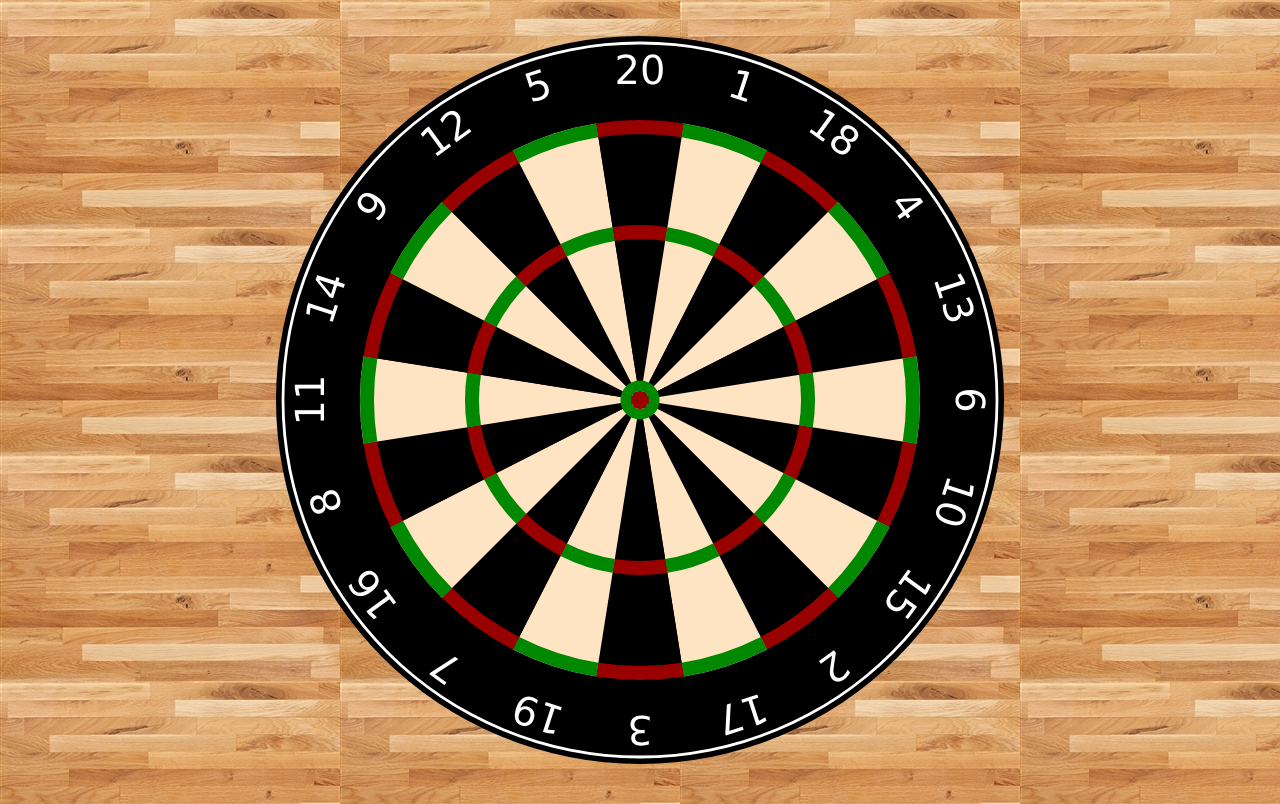
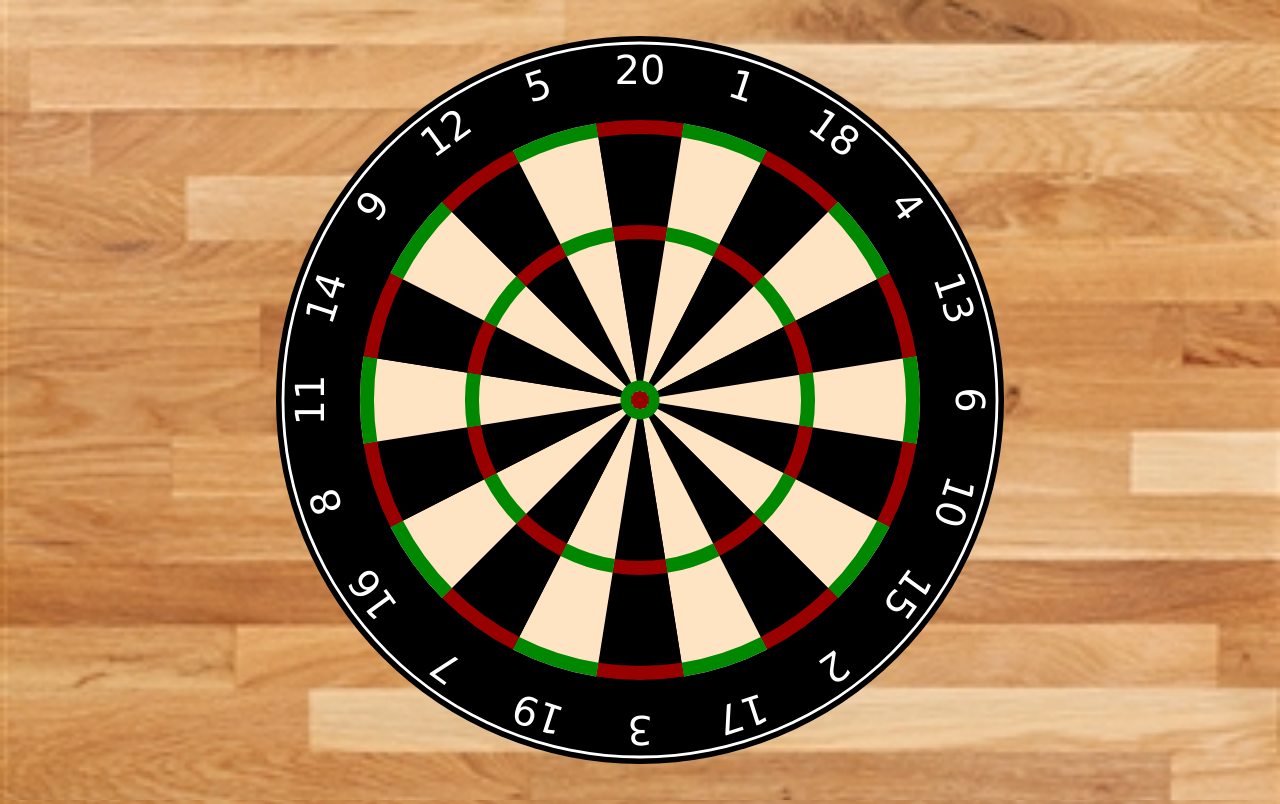
Before and after one commit to clclcocoro/dartslab, a plain HTML site: page index.html in a window 1280 px wide. Drawn offline with Linux system fonts and the light colour scheme.

Commit message:
bg cover

```diff
--- a/dartsgame.css
+++ b/dartsgame.css
@@ -1,4 +1,8 @@
-* { background: url('treewall.jpg');
+* { background: url('treewall.jpg') no-repeat center center fixed;
+    -webkit-background-size: cover;
+    -moz-background-size: cover;
+    -o-background-size: cover;
+    background-size: cover;
     padding: 0;
     margin: 0;
     text-align: center;
```
